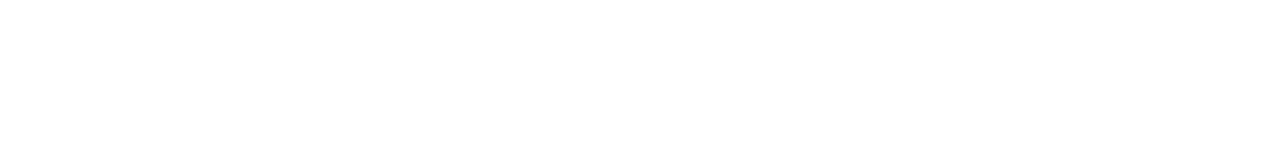
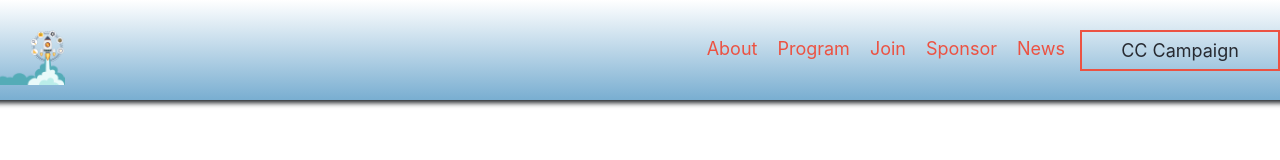
Before and after one commit to jurgen1c/Capstone, a plain HTML site: page about.html in a window 1280 px wide. Drawn offline with nearby package versions, Linux system fonts and the light colour scheme; files that its build step writes are made by us from their sources.

Commit message:
Add about.html, tickets.html

```diff
--- a/Assets/SCSS/styles.scss
+++ b/Assets/SCSS/styles.scss
@@ -175,7 +175,7 @@ ul {
 /* -------------------- Footer ---------------------------- */
 
 .footer-container {
-  margin: 0 auto;
+  margin: 2rem auto;
   text-align: justify;
   width: 60%;
   div{
--- a/about.html
+++ b/about.html
@@ -10,7 +10,36 @@
 </head>
 <body>
   <header>
-    <img src="" alt="">
+    <div class="row main-nav">
+      <nav class="navbar navbar-expand-lg col-12 justify-content-between">
+        <a class="navbar-brand" href="#"><img src="./Assets/Media/—Pngtree—space rocket with surrounded _3718747.png" alt="logo"></a>
+        <button class="navbar-toggler" type="button" data-toggle="collapse" data-target="#navbarSupportedContent" aria-controls="navbarSupportedContent" aria-expanded="false" aria-label="Toggle navigation">
+          <i class="fas fa-bars"></i>
+        </button>
+        <div class="collapse navbar-collapse" id="navbarSupportedContent">
+          <ul class="navbar-nav mr-auto">
+            <li class="nav-item">
+              <a href="./about.html" class="nav-link">About</a>
+            </li>
+            <li class="nav-item">
+              <a href="#" class="nav-link">Program</a>
+            </li>
+            <li class="nav-item">
+              <a href="./tickets.html" class="nav-link">Join</a>
+            </li>
+            <li class="nav-item">
+              <a href="#" class="nav-link">Sponsor</a>
+            </li>
+            <li class="nav-item">
+              <a href="#" class="nav-link">News</a>
+            </li>
+            <li class="nav-item special-link">
+              <a href="#" class="nav-link">CC Campaign</a>
+            </li>
+          </ul>
+        </div>
+      </nav>
+    </div>
   </header>
   <main>
 
```
Also changed, not shown: tickets.html (+30 -1 lines), Assets/SCSS/styles.css, 1 other file.
